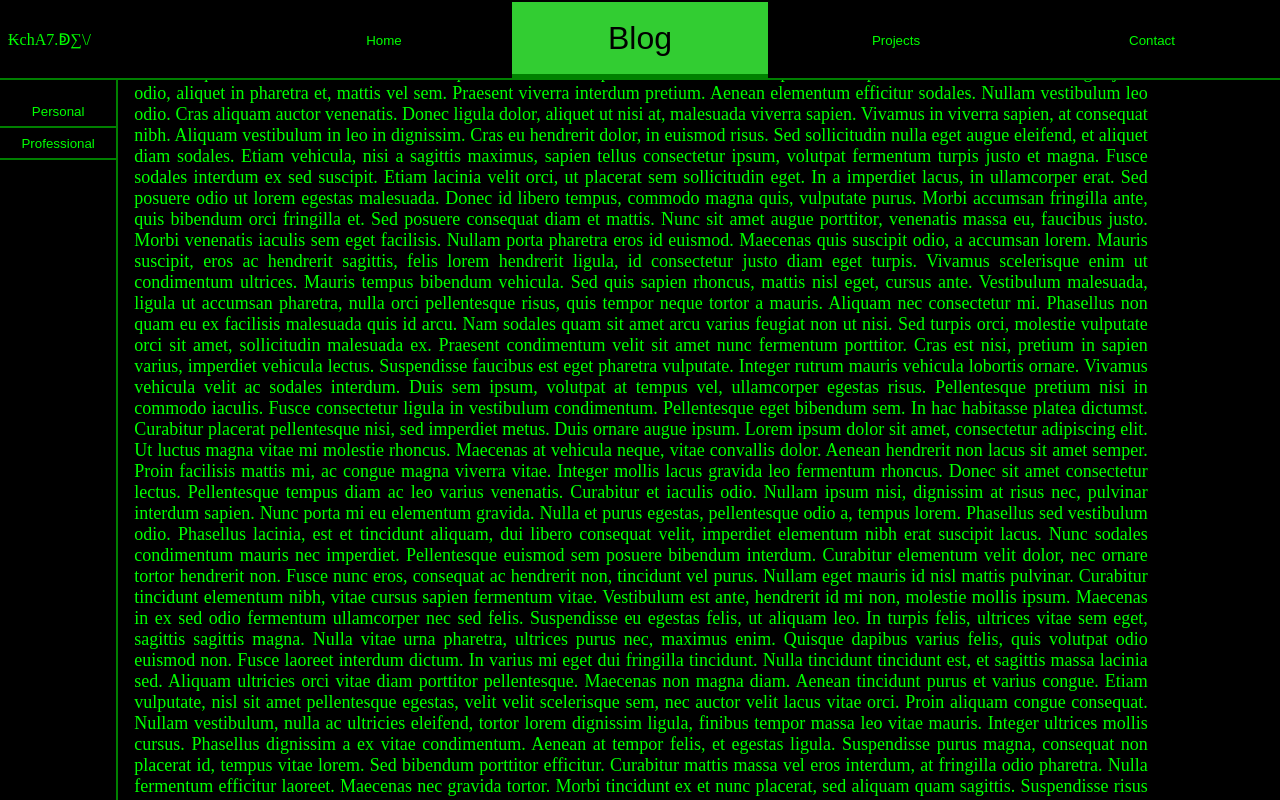
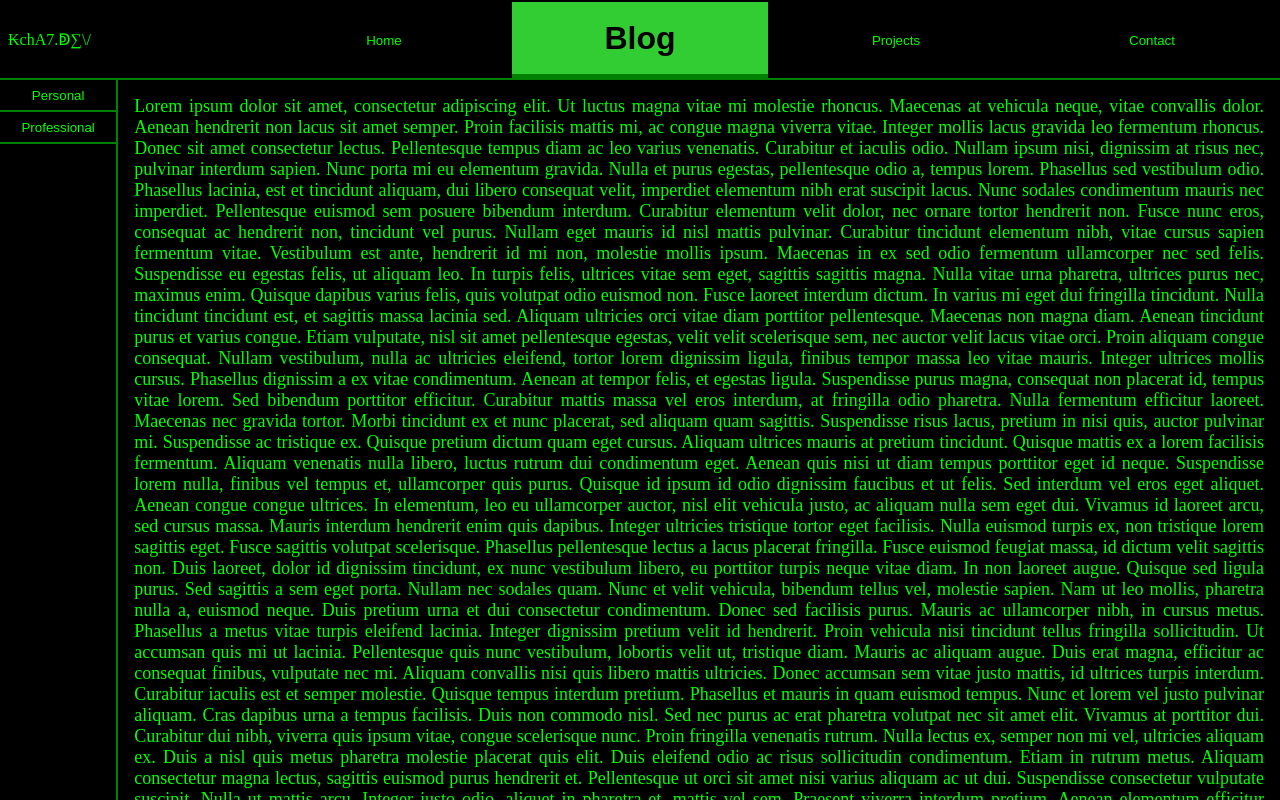
Before and after one commit to kchatten/webfolio-nextjs, a Next.js app: page /blog in a window 1280 px wide. Built offline with nearby package versions, Linux system fonts and the light colour scheme.

Commit message:
Minor style updates

```diff
--- a/app/blog/page.module.css
+++ b/app/blog/page.module.css
@@ -1,12 +1,8 @@
 .lander{
     padding: .25rem;
-    display: flex;
-    place-content: center;
-    place-items: center;
+    height: 93%;
     font-size: large;
     text-align: justify;
-    height: 100%;
-    width: 100%;
     overflow-y: scroll;
 }
 
@@ -14,6 +10,6 @@
 
     .lander{
         padding: 1rem;
-        width: 90%;
+        height: 100%;
     }
 }
--- a/app/components/buttons/headerbutton.module.css
+++ b/app/components/buttons/headerbutton.module.css
@@ -21,8 +21,8 @@
 }
 
 .active{
-    box-sizing: border-box;
     font-size: xx-large;
+    font-weight: bolder;
     color: black;
     background-color: limegreen;
     border-bottom: 6px solid green;
--- a/app/components/sidebar/sidebar.module.css
+++ b/app/components/sidebar/sidebar.module.css
@@ -2,25 +2,17 @@
     display: flex;
     flex-direction: column;
     position: sticky;
-    top: 4rem;
 
     height: 75%;
-    width: 20dvw;
+    width: 30dvw;
 
     color: lime;
     background-color: black;
-}
-
-.toggler{
-    position: sticky;
-    top: 5rem;
-    height: 10%;
 }
 
 @media screen and (min-width: 800px) and (min-height: 800px){
 
     .sidebar{
         width: 10dvw;
-        top: 6rem;
     }
 }
--- a/app/contact/page.module.css
+++ b/app/contact/page.module.css
@@ -1,16 +1,3 @@
-
-.lander{
-    padding: .25rem;
-    display: flex;
-    place-content: center;
-    place-items: center;
-    height: 80%;
-    width: 80%;
-    border-left: 1px solid lime;
-    border-right: 1px solid lime;
-    overflow-y: none;
-}
-
 .contactContainer {
     display: flex;
     flex: 1;
--- a/app/contact/page.tsx
+++ b/app/contact/page.tsx
@@ -1,4 +1,3 @@
-import Image from "next/image";
 import OffsiteButton from "../components/buttons/offsitebutton";
 import styles from "./page.module.css";
 import ContentBlock from "../components/content/contentblock";
@@ -27,7 +26,7 @@ export default function ContactPage() {
 
   return (
     <main className="small">
-      <ContentBlock content={content} />
+      <ContentBlock className={styles.contentBlock} content={content} />
     </main>
   );
 }
--- a/app/globals.css
+++ b/app/globals.css
@@ -16,7 +16,7 @@ body{
   height: auto;
   min-height: 100dvh;
   width: 100dvw;
-  overflow-x: hidden;
+  overflow: hidden;
 }
 
 main{
@@ -35,7 +35,7 @@ main.small{
 }
 
 .post {
-  position: relative;
+  position: static;
   display: flex;
   flex-direction: row;
   height: 90dvh;
```
Also changed, not shown: app/projects/page.module.css (+5 -3 lines).
